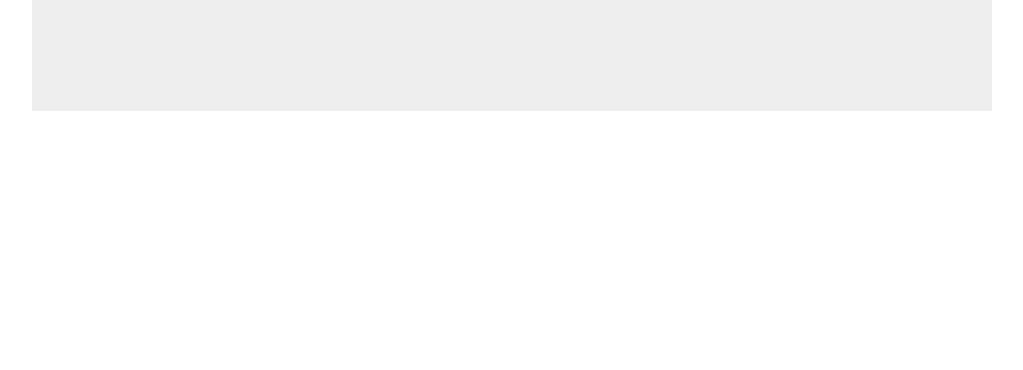
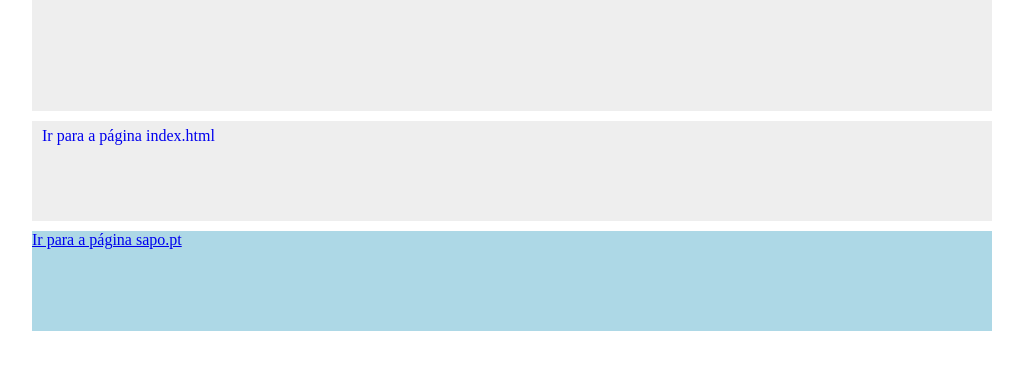
Before and after one commit to JMACSilvestre/flag, a plain HTML site: page pagina.html in a window 1280 px wide. Shown: the part 110-480 px from the top of the page, without its empty margins (128-1151 px from the left). Drawn offline with Linux system fonts and the light colour scheme.

Commit message:
Foi dada continuidade ao trabalho

```diff
--- a/estilos.css
+++ b/estilos.css
@@ -1,5 +1,25 @@
 /* Estilos css da página*/
 
 h1 {font-style: arial;}
+.container {
+  height: 200px;
+  min-width: 250px;
+  max-width: 960px;
+  margin: auto;
+  background-color: #eee;
+}
 
-.container {height: 200px; width: 960px; margin: auto; background-color: #eee;}
+.links {
+  height: 100px;
+  min-width: 250px;
+  max-width: 960px;
+  margin:auto;
+  background-color: #eee;
+  margin-top: 10px;
+  margin-bottom: 10px;
+}
+.links a {text-decoration: none; margin-left: 10px; line-height: 30px;}
+.links a:hover {color: green;}
+.links a:visited {color:red;}
+
+.links2 {height: 100px; min-width: 250px; max-width: 960px; margin:auto; background-color: lightblue; margin-top: 10px; margin-bottom: 10px;}
--- a/pagina.html
+++ b/pagina.html
@@ -14,5 +14,11 @@
     <h1>OLÁ BEMVINDO! Esta é a segunda página no git</h1>
     <h2>ALterações de código</h2>
   </div>
+  <div class="links">
+    <a href="index.html">Ir para a página index.html</a>
+  </div>
+  <div class="links2">
+    <a href="http://www.sapo.pt">Ir para a página sapo.pt</a>
+  </div>
 </body>
 </html>
```
